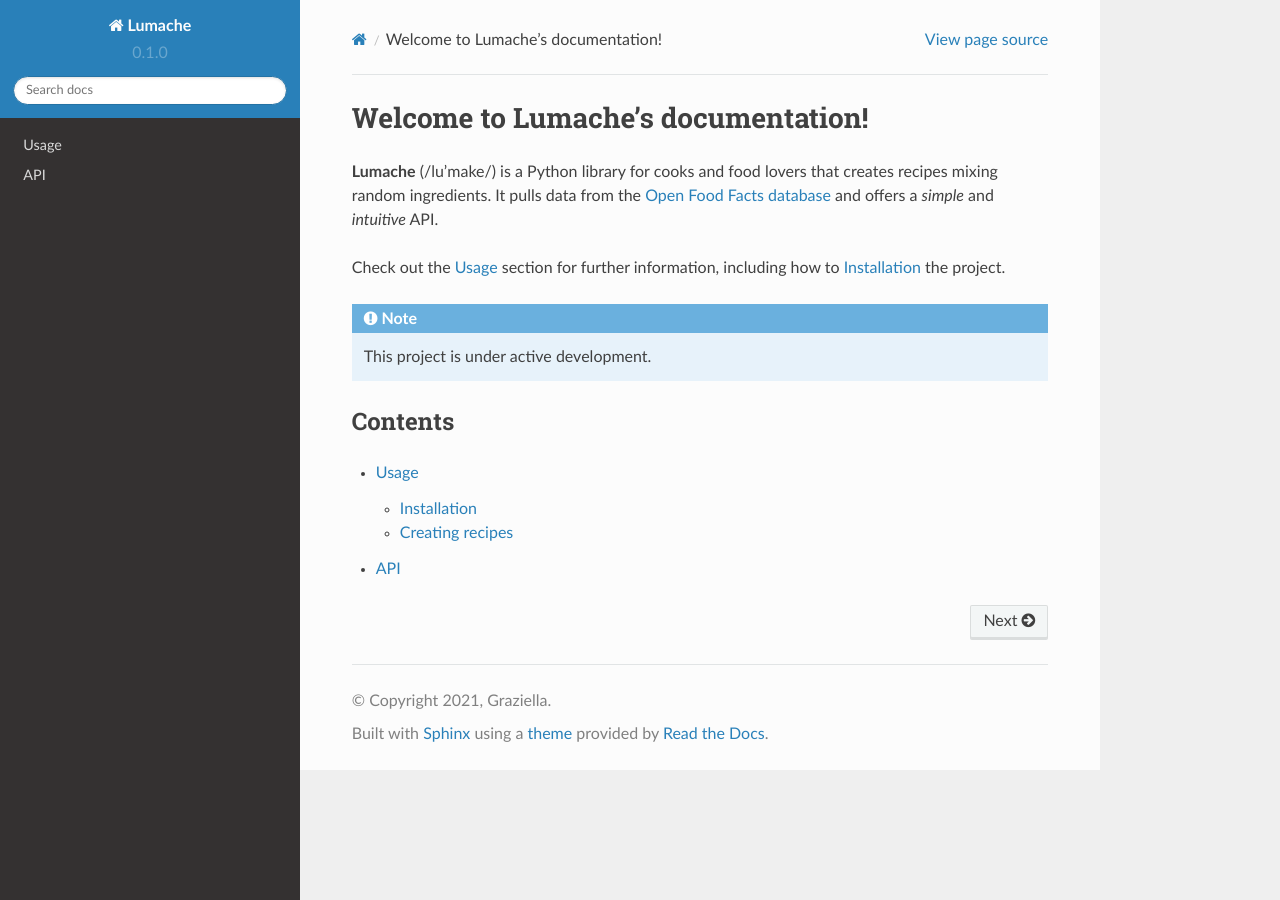
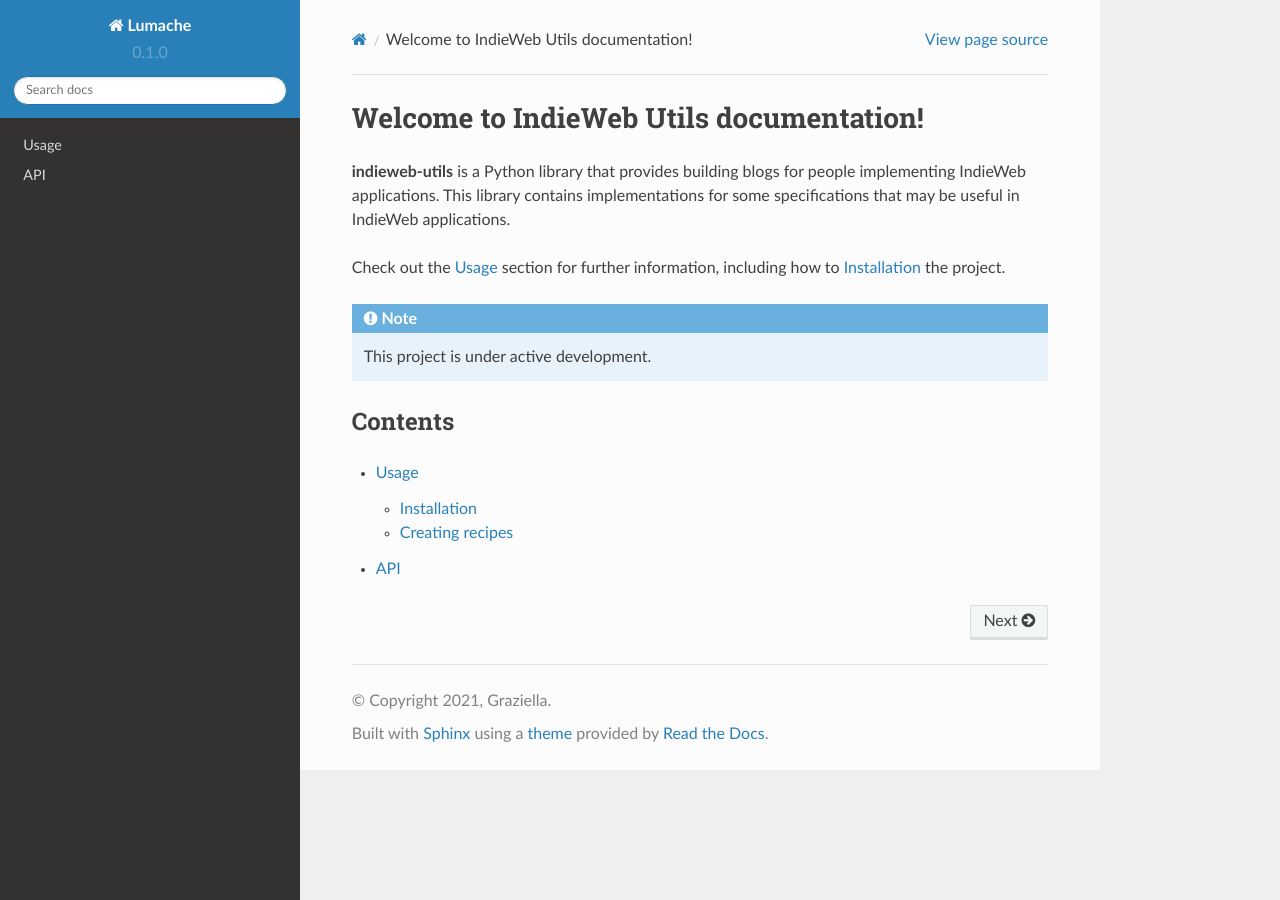
Before and after one commit to capjamesg/indieweb-utils, a Sphinx documentation site: the page built from docs/source/index.rst, in a window 1280 px wide. Built offline with Sphinx 7.4.7 and the Read the Docs theme 2.0.0, drawn with Linux system fonts in a browser that asks for light colours.

Commit message:
Update index.rst

```diff
--- a/docs/source/index.rst
+++ b/docs/source/index.rst
@@ -1,10 +1,7 @@
-Welcome to Lumache's documentation!
+Welcome to IndieWeb Utils documentation!
 ===================================
 
-**Lumache** (/lu'make/) is a Python library for cooks and food lovers
-that creates recipes mixing random ingredients.
-It pulls data from the `Open Food Facts database <https://world.openfoodfacts.org/>`_
-and offers a *simple* and *intuitive* API.
+**indieweb-utils** is a Python library that provides building blogs for people implementing IndieWeb applications. This library contains implementations for some specifications that may be useful in IndieWeb applications.
 
 Check out the :doc:`usage` section for further information, including
 how to :ref:`installation` the project.
```
